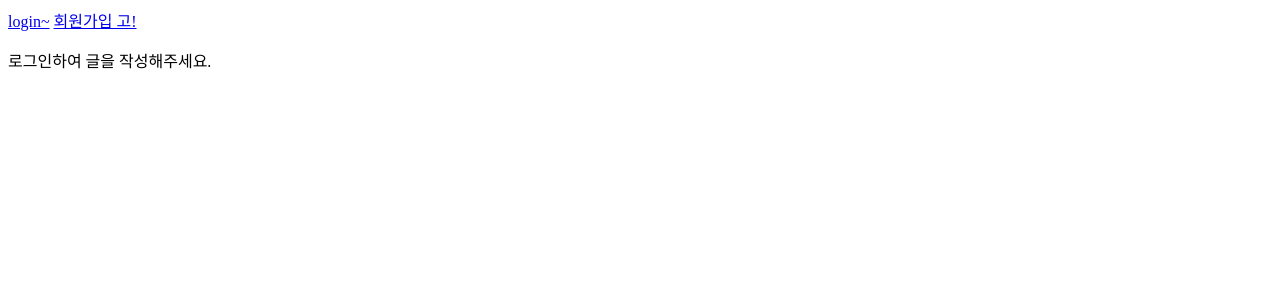
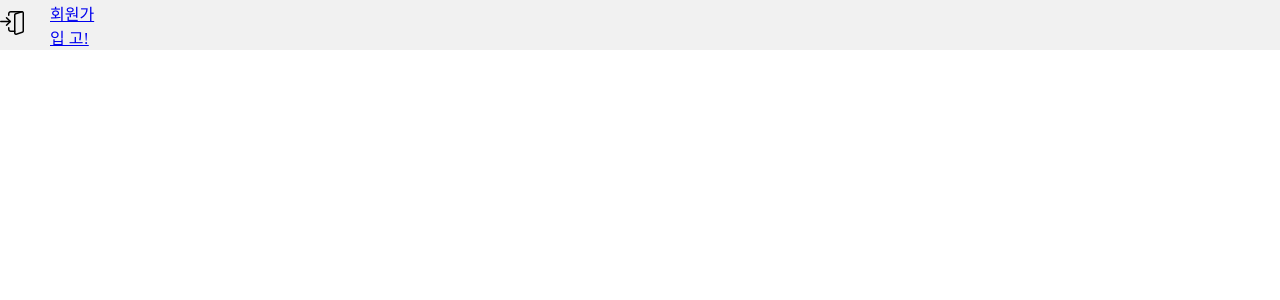
Before and after one commit to adelakim5/Muklog, a Django app: page /blog/ in a window 1280 px wide. Shown: the top 300 px of the page. Run offline with Django 3.2, Linux system fonts and the light colour scheme.

Commit message:
finding the error of css in navbar

```diff
--- a/accounts/templates/mypage.html
+++ b/accounts/templates/mypage.html
@@ -1,4 +1,9 @@
 {% extends 'accountsBase.html'%}
+
+{% block title%}
+Muklog | Mypage
+{% endblock %}
+
 {% block content %}
 <div>
     <!-- {% if error %}
--- a/blog/templates/detail.html
+++ b/blog/templates/detail.html
@@ -20,6 +20,7 @@
 <a href="{% url 'edit' detail.id %}">수정하기</a>
 <a href="{% url 'delete' detail.id %}">삭제하기</a>
 <a href="{% url 'tempHome' %}">임시홈으로 돌아가기</a>
+<a href="{% url '%}"></a>
 {% endblock %}
 
 {% block javascript %}
--- a/blog/templates/tempHome.html
+++ b/blog/templates/tempHome.html
@@ -1,4 +1,12 @@
 {% extends 'accountsBase.html' %}
+{% load static %}
+
+{% block title %}
+Muklog | tempHome
+{% endblock %}
+
+{% block css %}
+{% endblock %}
 
 {% block content %}
 
--- a/map/static/shared/css/mapTemplate.css
+++ /dev/null
@@ -1,5 +0,0 @@
-* {
-  box-sizing: border-box;
-  margin: 0;
-  padding: 0;
-}
--- /dev/null
+++ b/map/static/shared/css/navbar.css
@@ -0,0 +1,22 @@
+.nav{
+    display: flex;
+    height: 50px;
+    justify-content: space-between;
+    background-color: #f1f1f1;
+}
+.nav .nav-items{
+    display: flex;
+    justify-content: center;
+    align-items: center;
+}
+.right{
+    display:flex;
+}
+.nav-left, .nav-right{
+    width:50px;
+    height: 100%;
+}
+
+a:hover {
+    background-color: #c1c1c1;
+}
--- /dev/null
+++ b/map/static/shared/css/reset.css
@@ -0,0 +1,5 @@
+* {
+    margin: 0;
+    padding: 0;
+    box-sizing: border-box;
+}
--- a/templates/accountsBase.html
+++ b/templates/accountsBase.html
@@ -1,30 +1,62 @@
+{% load static %}
 <!DOCTYPE html>
 <html lang="en">
 
 <head>
     <meta charset="UTF-8">
     <meta name="viewport" content="width=device-width, initial-scale=1.0">
-    <title>Document</title>
+    <link rel="stylesheet" href="{% static 'shared/css/reset.css' %}">
+    <link rel="stylesheet" type="text/css" href="{% static 'shared/css/navbar.css' %}">
+    {% block css %}
+    {% endblock %}
+    <title>{% block title %}{% endblock %}</title>
 </head>
 
 <body>
-    {% if user.is_authenticated %}
+    <div class="nav">
 
-    <a href={% url 'write' %}>write~</a>
-    <a href={% url 'logout' %}?next={{request.path}}>logout~</a>
-    <span>{{request.user}}님</span>
-    <a href={% url 'mypage' user.username %}>마이페이지</a>
-
-    {% else %}
-
-    <a href={% url 'login' %}?next={{request.path}}>login~</a>
-    <a href={% url 'signup' %}?next={{request.path}}>회원가입 고!</a>
-    <p>로그인하여 글을 작성해주세요.</p>
-
-    {% endif %}
+        {% if user.is_authenticated %}
+        <!-- left -->
+        <a href={% url 'write' %}>
+            <div class="nav-items nav-left">
+                <img src="{% static 'shared/image/plus.png' %}" alt="write">
+            </div>
+        </a>
+        <!-- title -->
+        <div class="nav-items title">
+            <h4>Muklog</h4>
+        </div>
+        <!-- right -->
+        <div class="nav-items right">
+            <div class="nav-right">
+                <a href={% url 'mypage' user.username %}>
+                    {{request.user}}님
+                </a>
+            </div>
+            <div class="nav-right">
+                <a href={% url 'logout' %}?next={{request.path}}>
+                    <img src="{% static 'shared/image/logout.png' %}" alt="logout">
+                </a>
+            </div>
+        </div>
+        {% else %}
+        <div class="nav-items right">
+            <a href={% url 'login' %}?next={{request.path}}>
+                <div class="nav-right">
+                    <img src="{% static 'shared/image/login.png' %}" alt="login">
+                </div>
+            </a>
+            <a href={% url 'signup' %}?next={{request.path}}>
+                <div class="nav-right">
+                    <p>회원가입 고!</p>
+                </div>
+            </a>
+        </div>
+        {% endif %}
+    </div>
+    <!-- <p>로그인하여 글을 작성해주세요.</p> -->
 
     {% block content %}
-
     {% endblock %}
 </body>
 
--- a/templates/mapTemplate.html
+++ b/templates/mapTemplate.html
@@ -5,7 +5,7 @@
   <head>
     <meta charset="UTF-8" />
     <meta name="viewport" content="width=device-width, initial-scale=1.0" />
-    <link rel="stylesheet" type="text/css" href="{% static 'shared/css/mapTemplate.css' %}">
+    <link rel="stylesheet" type="text/css" href="{% static 'shared/css/reset.css' %}">
     {% block css %}
     {% endblock %}
     <title>{% block title %}{% endblock %}</title>
```
Also changed, not shown: accounts/templates/signup.html (+10 -0 lines), map/static/shared/image/edit.png (added), map/static/shared/image/login.png (added), map/static/shared/image/logout.png (added), map/static/shared/image/plus.png (added).
